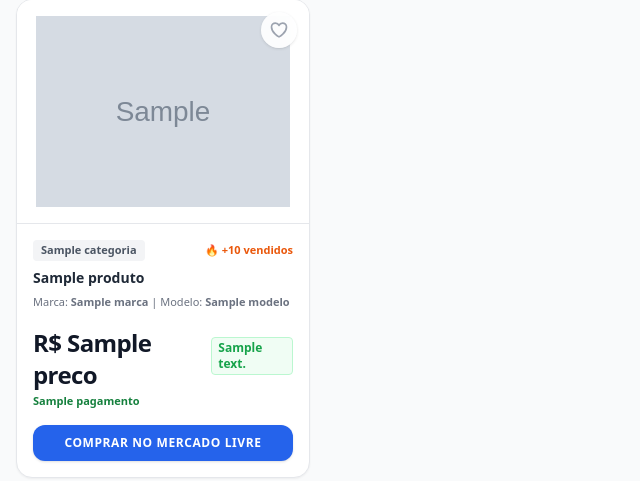
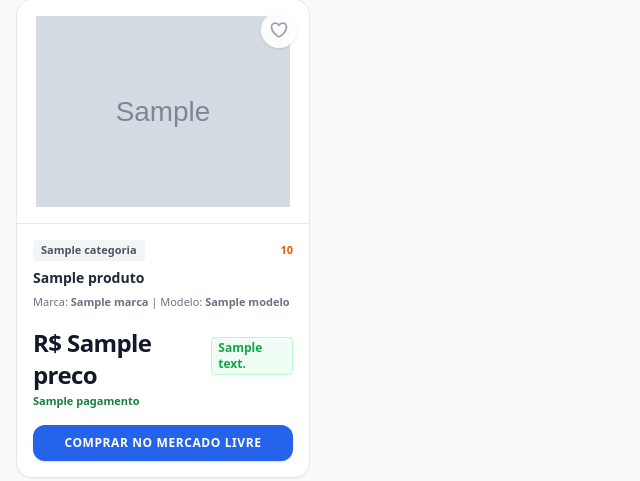
Before and after one commit to andersonranher/vitrine-afiliado, a Flask app: template templates/index.html in a window 1280 px wide. Shown: the part 187-668 px from the top of the page, without its empty margins (0-640 px from the left). Run offline with Flask 3, Linux system fonts and the light colour scheme; the template is opened without the code that fills it: most values are stand-ins (such as "Sample title", 1, 10 or a date in 2020); grey boxes marked "Sample" are stand-in pictures; some libraries are stand-ins or nearby versions.

Commit message:
Fix HTML structure and clean up code

```diff
--- a/templates/index.html
+++ b/templates/index.html
@@ -7,7 +7,6 @@
   <script src="https://cdn.tailwindcss.com"></script>
 </head>
 <body class="bg-gray-50 text-gray-900 font-sans">
-  <!-- Topo -->
   <header class="bg-blue-600 text-white py-6 shadow-md">
     <div class="max-w-7xl mx-auto px-4 flex flex-col md:flex-row justify-between items-center gap-4">
       <div>
@@ -20,7 +19,7 @@
     </div>
   </header>
 
-  <!-- Filtro por Categoria -->
+  <!-- Filtro de Categorias -->
   <div class="max-w-7xl mx-auto px-4 mt-6">
     <div class="flex flex-wrap gap-2 items-center">
       <span class="text-xs font-bold text-gray-500 uppercase mr-1">Filtrar:</span>
@@ -35,7 +34,7 @@
     </div>
   </div>
 
-  <!-- Vitrine de Produtos -->
+  <!-- Lista de Cartões da Vitrine -->
   <main class="max-w-7xl mx-auto px-4 py-8">
     {% if not produtos %}
     <div class="text-center py-16 text-gray-400">
@@ -46,7 +45,7 @@
       {% for p in produtos %}
       <div class="card-produto bg-white rounded-2xl border border-gray-200 shadow-sm hover:shadow-lg transition-all duration-200 flex flex-col justify-between overflow-hidden relative" data-id="{{ p.id }}">
 
-        <!-- Botão Favorito ❤️ -->
+        <!-- Favoritar -->
         <button onclick="alternarFavorito('{{ p.id }}')" class="absolute top-3 right-3 bg-white/90 backdrop-blur p-2 rounded-full shadow hover:scale-110 transition z-10" title="Salvar Favorito">
           <svg id="coracao-{{ p.id }}" class="w-5 h-5 text-gray-400 fill-none stroke-current stroke-2 transition" viewBox="0 0 24 24">
             <path stroke-linecap="round" stroke-linejoin="round" d="M21 8.25c0-2.485-2.099-4.5-4.688-4.5-1.935 0-3.597 1.126-4.312 2.733-.715-1.607-2.377-2.733-4.313-2.733C5.1 3.75 3 5.765 3 8.25c0 7.22 9 12 9 12s9-4.78 9-12z" />
@@ -54,17 +53,17 @@
         </button>
 
         <div>
-          <!-- Foto do Produto -->
+          <!-- Foto Nítida com no-referrer -->
           <div class="w-full h-56 p-4 flex items-center justify-center bg-white border-b">
-            <img src="{{ p.imagem_url }}" alt="{{ p.titulo }}" referrerpolicy="no-referrer" class="max-h-full max-w-full object-contain hover:scale-105 transition duration-300">
+            <img src="{{ p.imagem_url }}" alt="{{ p.titulo }}" referrerpolicy="no-referrer" loading="lazy" class="max-h-full max-w-full object-contain hover:scale-105 transition duration-300">
           </div>
 
           <div class="p-4 space-y-2">
-            <!-- Tag Categoria & Vendas -->
+            <!-- Categoria e Vendas (+500 vendidos) -->
             <div class="flex items-center justify-between gap-1 text-[11px] font-bold">
               <span class="bg-gray-100 text-gray-600 px-2 py-0.5 rounded">{{ p.categoria }}</span>
-              {% if p.vendas > 0 %}
-              <span class="text-orange-600">🔥 +{{ p.vendas }} vendidos</span>
+              {% if p.vendas %}
+              <span class="text-orange-600 font-semibold">{{ p.vendas }}</span>
               {% endif %}
             </div>
 
@@ -73,7 +72,7 @@
               {{ p.titulo }}
             </h2>
 
-            <!-- Marca / Modelo (se houver) -->
+            <!-- Marca e Modelo -->
             {% if p.marca or p.modelo %}
             <p class="text-[11px] text-gray-500 font-medium">
               {% if p.marca %}Marca: <b>{{ p.marca }}</b>{% endif %}
@@ -81,7 +80,7 @@
             </p>
             {% endif %}
 
-            <!-- Preço e Desconto -->
+            <!-- Preço, Desconto e Parcelas -->
             <div class="pt-2">
               <div class="flex items-baseline gap-2">
                 <span class="text-2xl font-black text-gray-900 tracking-tight">R$ {{ p.preco }}</span>
@@ -89,12 +88,12 @@
                 <span class="text-xs font-bold text-green-600 bg-green-50 px-1.5 py-0.5 rounded border border-green-200">{{ p.desconto }}</span>
                 {% endif %}
               </div>
-              <p class="text-[11px] text-green-700 font-semibold mt-0.5">{{ p.pagamento or 'Pix ou Cartão de Crédito' }}</p>
+              <p class="text-[11px] text-green-700 font-semibold mt-0.5">{{ p.pagamento }}</p>
             </div>
           </div>
         </div>
 
-        <!-- Botão Comprar -->
+        <!-- Botão de Compra -->
         <div class="p-4 pt-0">
           <a href="/comprar/{{ p.id }}" target="_blank" class="w-full block text-center bg-blue-600 hover:bg-blue-700 text-white font-black py-2.5 rounded-xl shadow uppercase text-xs tracking-wider transition">
             Comprar no Mercado Livre
@@ -107,7 +106,6 @@
   </main>
 
   <script>
-    // Gerenciamento de Favoritos via LocalStorage
     function getFavoritos() {
       return JSON.parse(localStorage.getItem('vitrine_favoritos') || '[]');
     }
@@ -122,7 +120,6 @@
       const el = document.getElementById('contagem_favs');
       if (el) el.innerText = favs.length;
 
-      // Atualiza visual dos corações
       document.querySelectorAll('[id^="coracao-"]').forEach(svg => {
         const id = svg.id.replace('coracao-', '');
         if (favs.includes(id)) {
@@ -163,7 +160,6 @@
       });
     }
 
-    // Inicializa os favoritos salvos na carga da página
     document.addEventListener('DOMContentLoaded', atualizarContagem);
   </script>
 </body>
```
